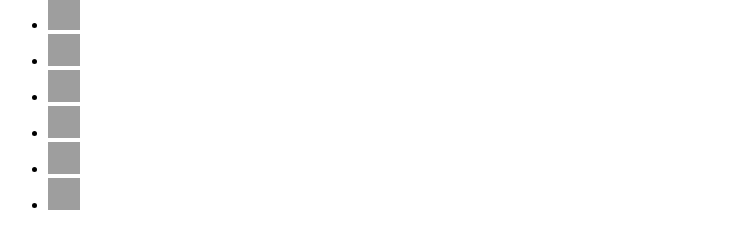
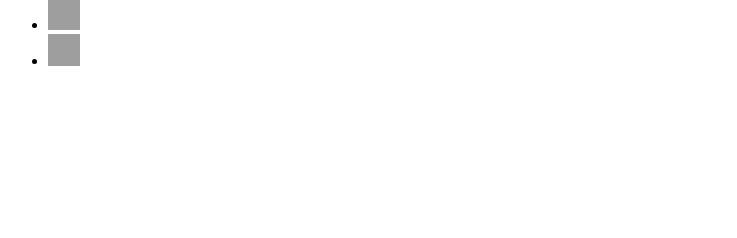
Before and after one commit to pretexxx/personal-card, a plain HTML site: page index.html in a window 1280 px wide. Shown: the part 559-797 px from the top of the page, without its empty margins (0-737 px from the left). Drawn offline with Linux system fonts and the light colour scheme; grey boxes are pictures that could not be loaded.

Commit message:
Add files via upload

```diff
--- a/index.html
+++ b/index.html
@@ -26,36 +26,18 @@
                     <nav>
                       <ul>
                         <li>
-                          <a href="https://www.youtube.com/channel/UCE9whBrtYnLWrpzwk6z_JUA">
+                          <a href="https://www.youtube.com/watch?v=LnZzPBUHUWU">
                             <img src="https://i.postimg.cc/dtPYcvbM/youtube.png" alt="YouTube" width="32px" height="32px" />
                           </a>
                         </li>
+
+
                         <li>
-                          <a href="https://github.com/ElliotXLe">
-                            <img src="https://i.postimg.cc/5NBMxTJX/github.png" alt="GitHub" width="32px" height="32px" />
-                          </a>
-                        </li>
-                        <li>
-                          <a href="https://www.linkedin.com/in/elliotgaramendi/">
-                            <img src="https://i.postimg.cc/J7BLFtdc/linkedin.png" alt="LinkedIn" width="32px" height="32px" />
-                          </a>
-                        </li>
-                        <li>
-                          <a href="https://www.instagram.com/elliotgaramendi/">
-                            <img src="https://i.postimg.cc/sfJtqS4W/instagram.png" alt="Instagram" width="32px" height="32px" />
-                          </a>
-                        </li>
-                        <li>
-                          <a href="https://www.facebook.com/elliotgaramendi">
+                          <a href="https://www.facebook.com/betty.claudet.9">
                             <img src="https://i.postimg.cc/7YHyZXZX/facebook.png" alt="GitHub" width="32px" height="32px" />
                           </a>
                         </li>
-                        <li>
-                          <a href="https://elliotxleo.github.io/portafolio-web-elgs/">
-                            <img src="https://i.postimg.cc/65TVxg9t/world-globe.png" alt="Página Personal" width="32px"
-                              height="32px" />
-                          </a>
-                        </li>
+
                       </ul>
                     </nav>
                   </footer>
```
